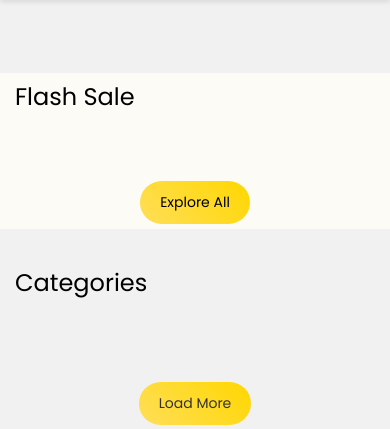
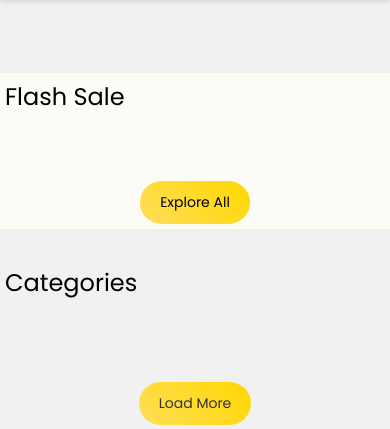
Before and after one commit to abdullahinto/ShopKhana, a Flask app: page / in a window 390 px wide. Shown: the part 47-476 px from the top of the page. Run offline with Flask 3, Linux system fonts and the light colour scheme; data that the repository does not hold is empty; some libraries are stand-ins or nearby versions.

Commit message:
checked responsiveness

```diff
--- a/static/css/flash.css
+++ b/static/css/flash.css
@@ -22,7 +22,7 @@
 .flash-sale-header h2 {
   font-weight: 400;
   font-size: 24px;
-  margin-left: 10px;
+  /* margin-left: 10px; */
 }
 
 .explore-all-btn {
--- a/templates/main_page.html
+++ b/templates/main_page.html
@@ -7,7 +7,7 @@
 {% block extra_css %}
 <link rel="stylesheet" href="{{ url_for('static', filename='css/banner.css') }}">
 <link rel="stylesheet" href="{{ url_for('static', filename='css/cat.css') }}">
-<link rel="stylesheet" href="{{ url_for('static', filename='css/flash.css') }}">
+<link rel="stylesheet" href="{{ url_for('static', filename='css/flash.css' , v='1.0') }}">
 <link rel="stylesheet" href="{{ url_for('static', filename='css/just4u.css') }}">
 <link rel="stylesheet" href="{{ url_for('static', filename='css/footer.css') }}">
 {% endblock extra_css %}
```
